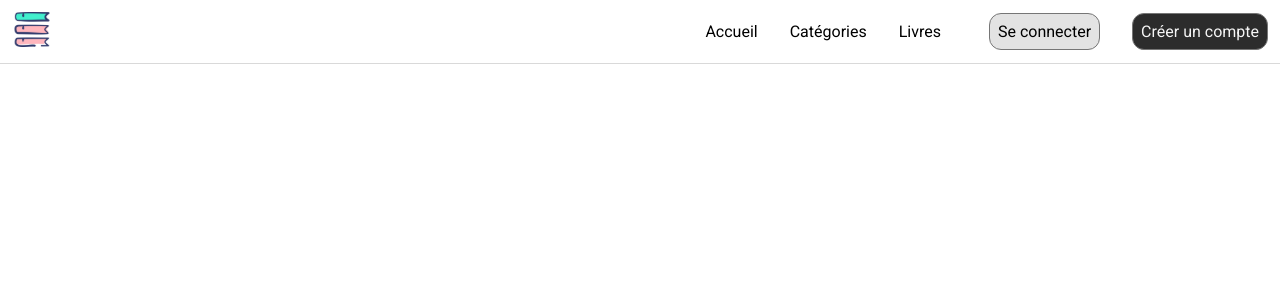
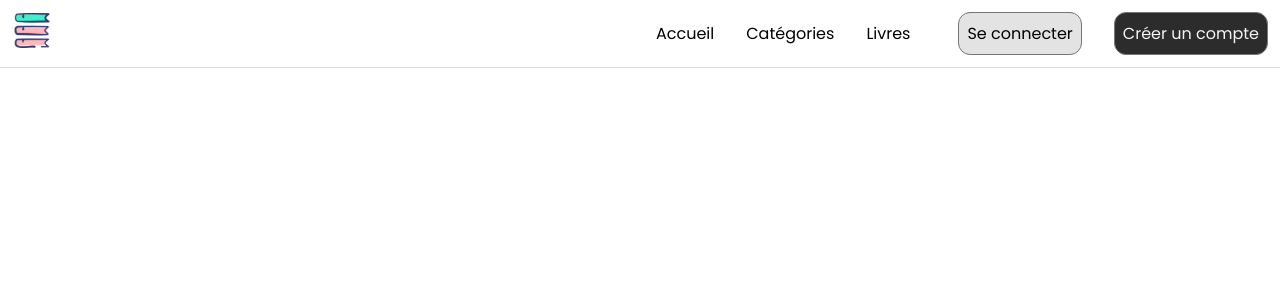
Before and after one commit to EithanSanchezFilipe/PassionLecture, a Vue app in the folder frontend/: page / in a window 1280 px wide. Shown: the top 300 px of the page. Built offline with nearby package versions, Linux system fonts and the light colour scheme.

Commit message:
fix: update font-family in App.vue to use 'Poppins' consistently

```diff
--- a/frontend/src/App.vue
+++ b/frontend/src/App.vue
@@ -12,8 +12,6 @@ import Header from '@/components/Header.vue'
 @import url('https://fonts.googleapis.com/css2?family=Poppins:ital,wght@0,100;0,200;0,300;0,400;0,500;0,600;0,700;0,800;0,900;1,100;1,200;1,300;1,400;1,500;1,600;1,700;1,800;1,900&family=Roboto:ital,wght@0,100..900;1,100..900&display=swap');
 * {
   margin: 0px;
-}
-a {
-  font-family: 'Roboto';
+  font-family: 'Poppins';
 }
 </style>
```
